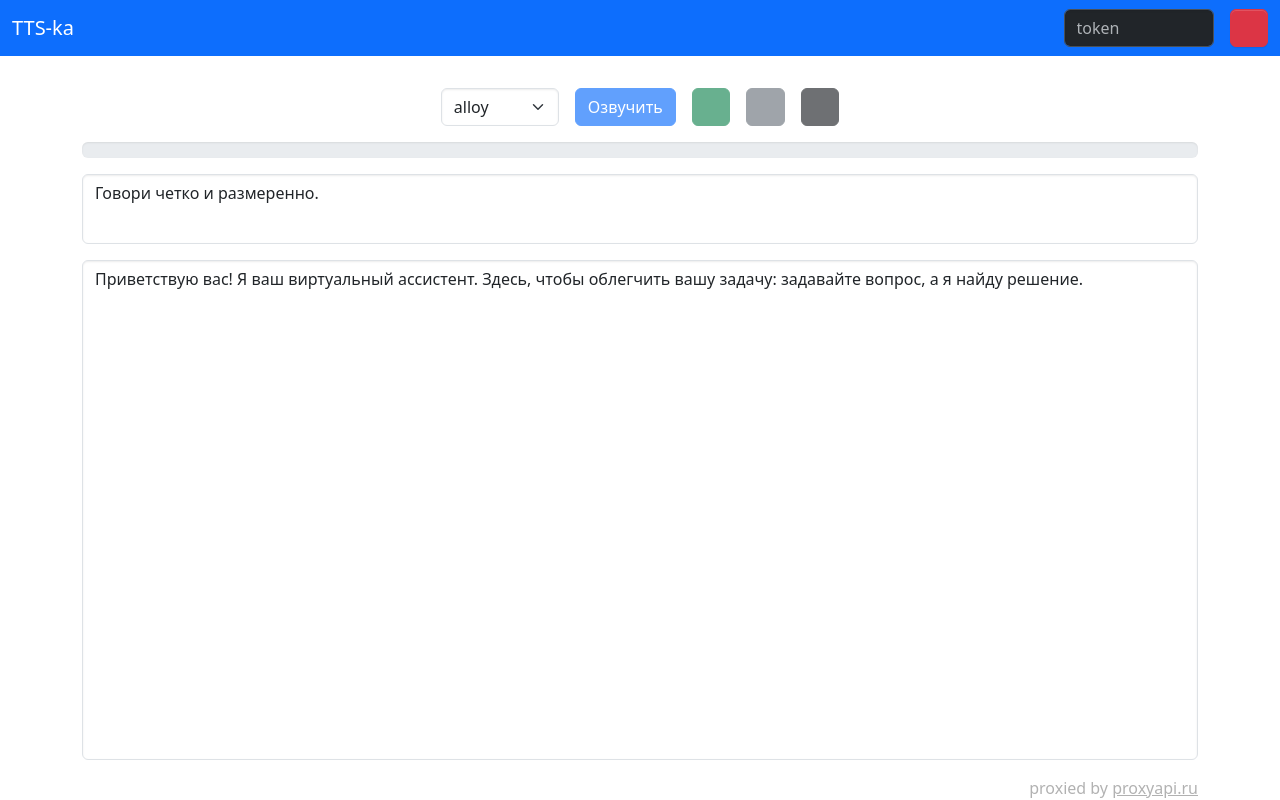
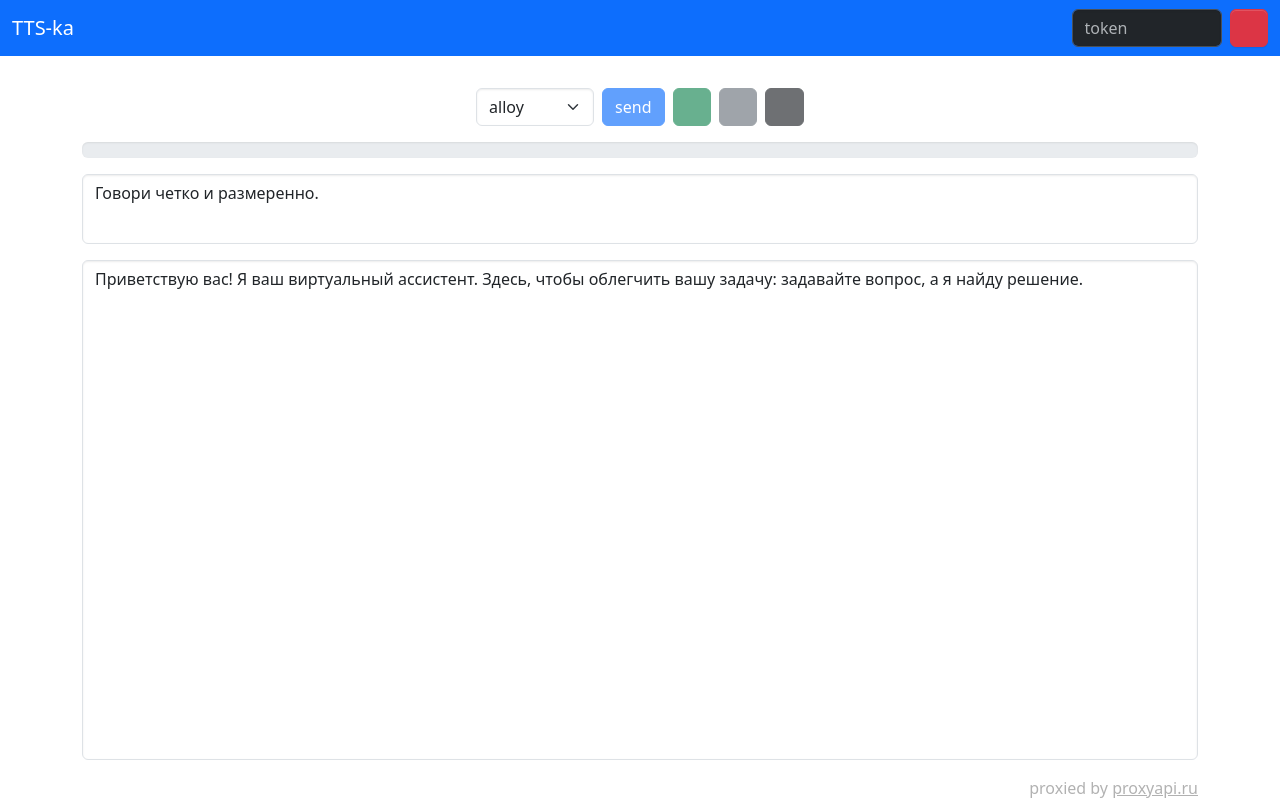
Before and after one commit to Vovencia/tts-ka, a Preact app: page / in a window 1280 px wide. Built offline with nearby package versions, Linux system fonts and the light colour scheme; a web font is replaced by a local one.

Commit message:
fixed design

```diff
--- a/src/app.module.scss
+++ b/src/app.module.scss
@@ -42,14 +42,14 @@
 	flex-wrap: wrap;
 	justify-content: center;
 	align-items: center;
-	gap: var(--spacer);
+	gap: calc(var(--spacer) * 0.5);
 	padding-top: calc(var(--spacer) * 2);
 
 	&__list {
 		display: flex;
 		flex-direction: row;
 		justify-content: flex-end;
-		gap: var(--spacer);
+		gap: calc(var(--spacer) * 0.5);
 		width: auto;
 		flex-grow: 0;
 		flex-shrink: 0;
--- a/src/app.tsx
+++ b/src/app.tsx
@@ -210,7 +210,7 @@ export function App() {
             </select>
           </div>
           <div class={clsx(styles.control)}>
-            <button type="button" class="btn btn-primary" disabled={isButtonEncodeDisabled} onClick={encodeCallback}>Озвучить</button>
+            <button type="button" class="btn btn-primary" disabled={isButtonEncodeDisabled} onClick={encodeCallback}>send</button>
           </div>
           <div class={clsx(styles.control)} onClick={playCallback}>
             <button type="button" class="btn btn-success" disabled={isButtonPlayDisabled}><i class="bi bi-play-fill"></i></button>
```
Also changed, not shown: 4 other files (tests, documents, lock files or other folders).
